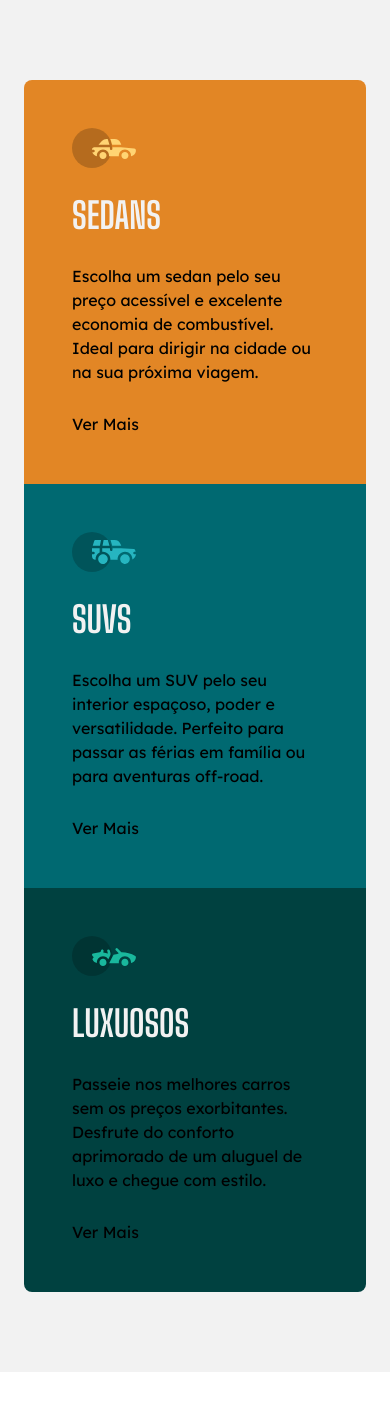
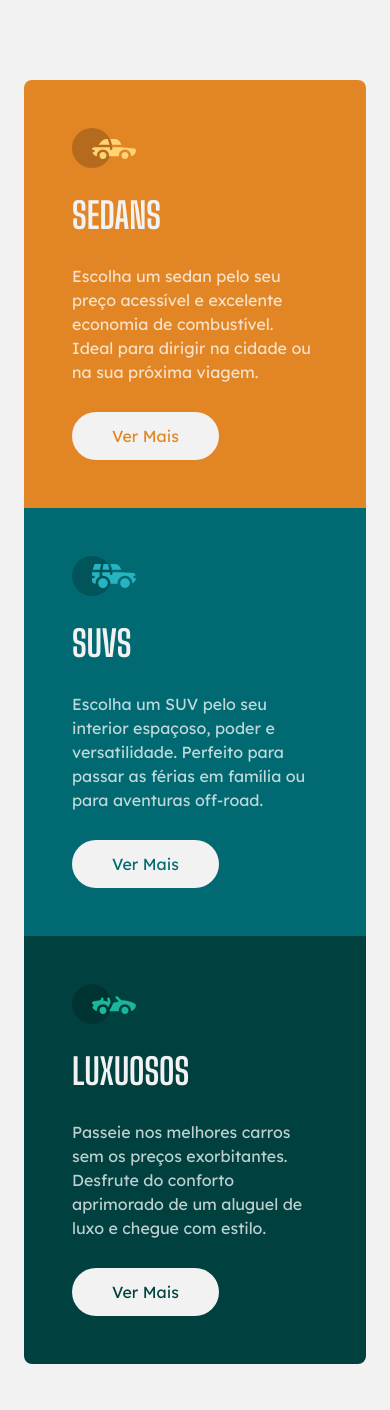
Before and after one commit to GOMEZz157/Projeto-Cars, a React (Vite) app: page / in a window 390 px wide. Shown: the top 1410 px of the page. Before the commit the page ends 1372 px from the top, so only its background shows below. Built offline with nearby package versions, Linux system fonts and the light colour scheme.

Commit message:
setimo commit do app/versao mobile finalizada

```diff
--- a/src/App.jsx
+++ b/src/App.jsx
@@ -9,21 +9,21 @@
         <div className="bg-laranja p-12 rounded-t-lg">
           <img src={sedan} alt="Icone de carros sedan" className="mb-7"/>
           <h2 className="font-shoulders mb-7 uppercase text-4xl font-bold text-offwhitebg">Sedans</h2>
-          <p className="font-deca  mb-7">Escolha um sedan pelo seu preço acessível e excelente economia de combustível. Ideal para dirigir na cidade ou na sua próxima viagem.</p>
-          <a href="https://www.webmotors.com.br/catalogo/carroceria/sedan/" target="_blank" className="font-deca">Ver Mais</a>
+          <p className="font-deca mb-7 text-branco-off">Escolha um sedan pelo seu preço acessível e excelente economia de combustível. Ideal para dirigir na cidade ou na sua próxima viagem.</p>
+          <a href="https://www.webmotors.com.br/catalogo/carroceria/sedan/" target="_blank" className="font-deca bg-offwhitebg block px-10 py-3 w-fit rounded-3xl text-laranja">Ver Mais</a>
         </div>
         <div className="bg-verde p-12">
           <img src={suv} alt="Icone de carros SUV" className="mb-7" />
           <h2 className="font-shoulders mb-7 uppercase text-4xl font-bold text-offwhitebg">SUVs</h2>
-          <p className="font-deca mb-7">Escolha um SUV pelo seu interior espaçoso, poder e versatilidade. Perfeito para passar as férias em família ou para aventuras off-road.</p>
-          <a href="https://www.webmotors.com.br/catalogo/carroceria/suv/" target="_blank" className="font-deca">Ver Mais</a>
+          <p className="font-deca mb-7 text-branco-off">Escolha um SUV pelo seu interior espaçoso, poder e versatilidade. Perfeito para passar as férias em família ou para aventuras off-road.</p>
+          <a href="https://www.webmotors.com.br/catalogo/carroceria/suv/" target="_blank" className="font-deca bg-offwhitebg px-10 py-3 block w-fit rounded-3xl text-verde">Ver Mais</a>
 
         </div>
         <div className="bg-verde-escuro p-12 rounded-b-lg">
           <img src={luxury} alt="Icone de carros Luxuosos" className="mb-7" />
           <h2 className="font-shoulders mb-7 uppercase text-4xl font-bold text-offwhitebg">Luxuosos</h2>
-          <p className="font-deca mb-7">Passeie nos melhores carros sem os preços exorbitantes. Desfrute do conforto aprimorado de um aluguel de luxo e chegue com estilo.</p>
-          <a href="https://www.webmotors.com.br/catalogo/carroceria/coupe/" target="_blank" className="font-deca">Ver Mais</a>
+          <p className="font-deca mb-7 text-branco-off">Passeie nos melhores carros sem os preços exorbitantes. Desfrute do conforto aprimorado de um aluguel de luxo e chegue com estilo.</p>
+          <a href="https://www.webmotors.com.br/catalogo/carroceria/coupe/" target="_blank" className="font-deca bg-offwhitebg px-10 py-3 block w-fit rounded-3xl text-verde-escuro">Ver Mais</a>
 
         </div>
       </section>
```
